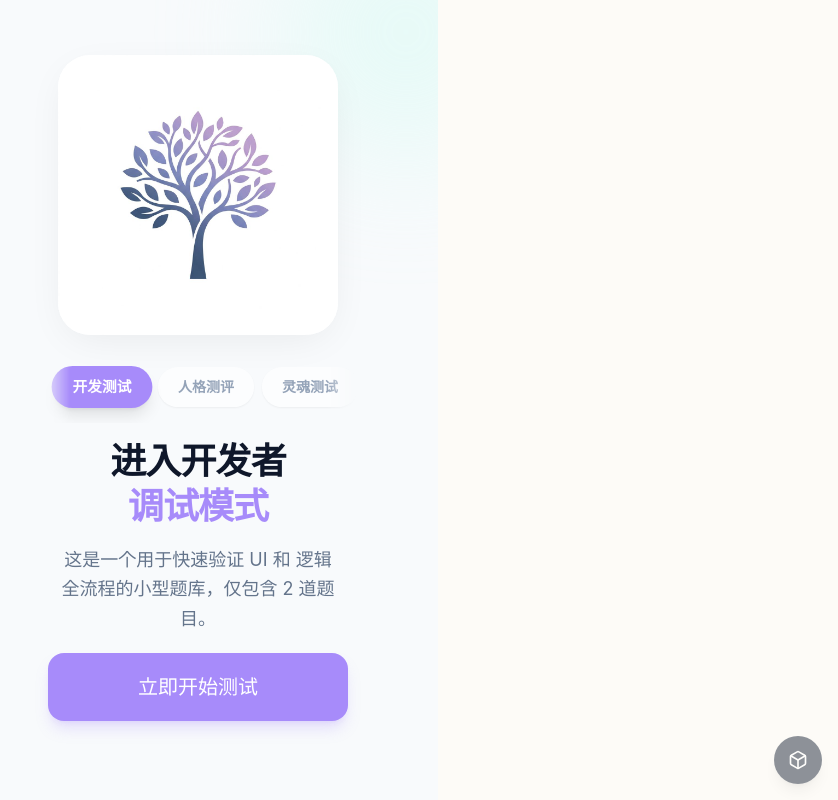
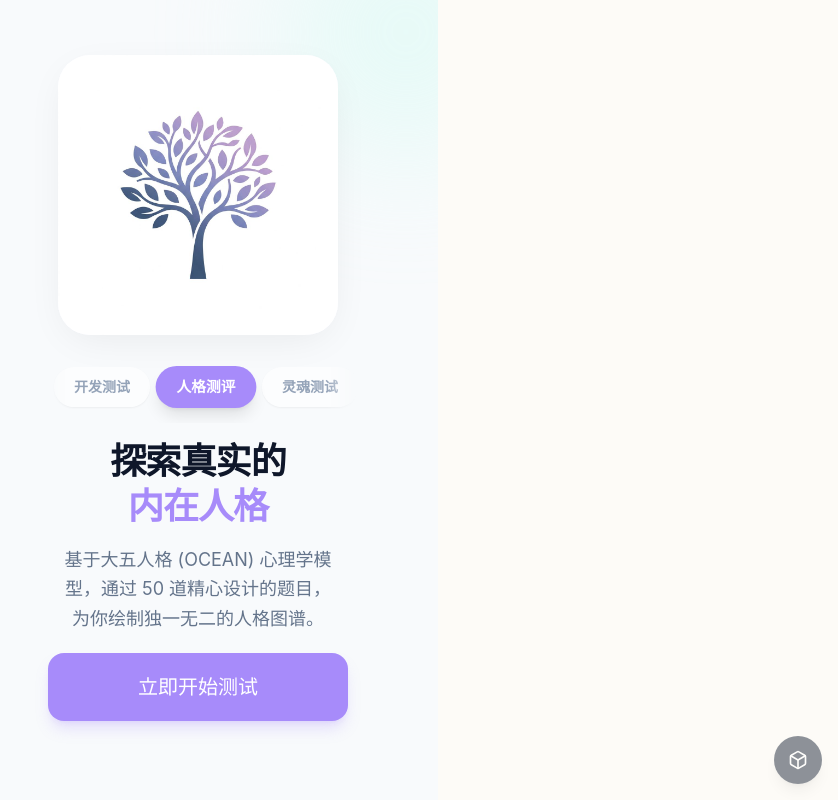
Before and after one commit to LingLingDayo/trait-labs, a Vue app: page / in a window 1280 px wide. Shown: the whole page, without its empty margins (442-1280 px from the left). Built offline with nearby package versions, Linux system fonts and the light colour scheme.

Commit message:
默认选中第二个题库

```diff
--- a/src/components/home/HomeStage.vue
+++ b/src/components/home/HomeStage.vue
@@ -12,7 +12,7 @@ const testTypes = TEST_REGISTRY.filter(suite => {
   return true
 })
 
-const activeTestType = ref(testTypes[0])
+const activeTestType = ref(testTypes[1] || testTypes[0])
 const scrollContainer = ref<HTMLElement | null>(null)
 
 // 各测试类型的视觉主题色映射
```
